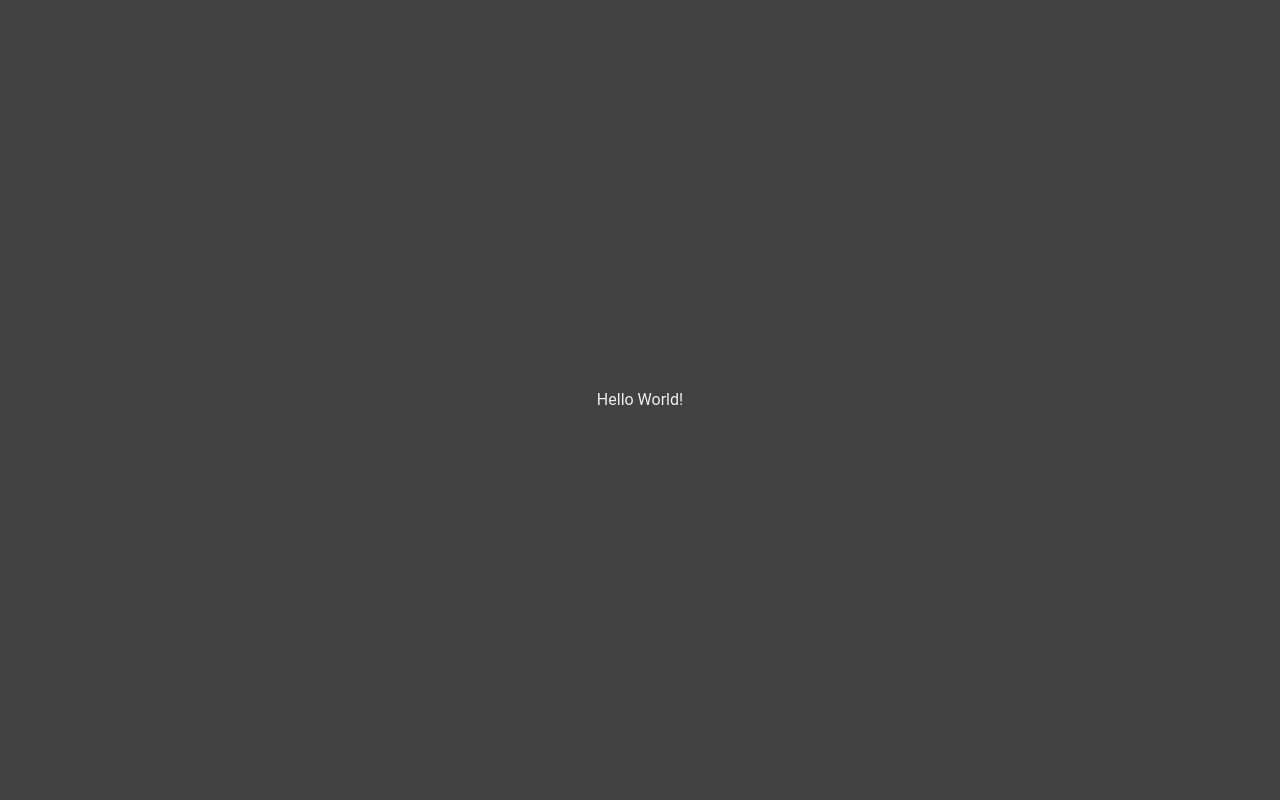
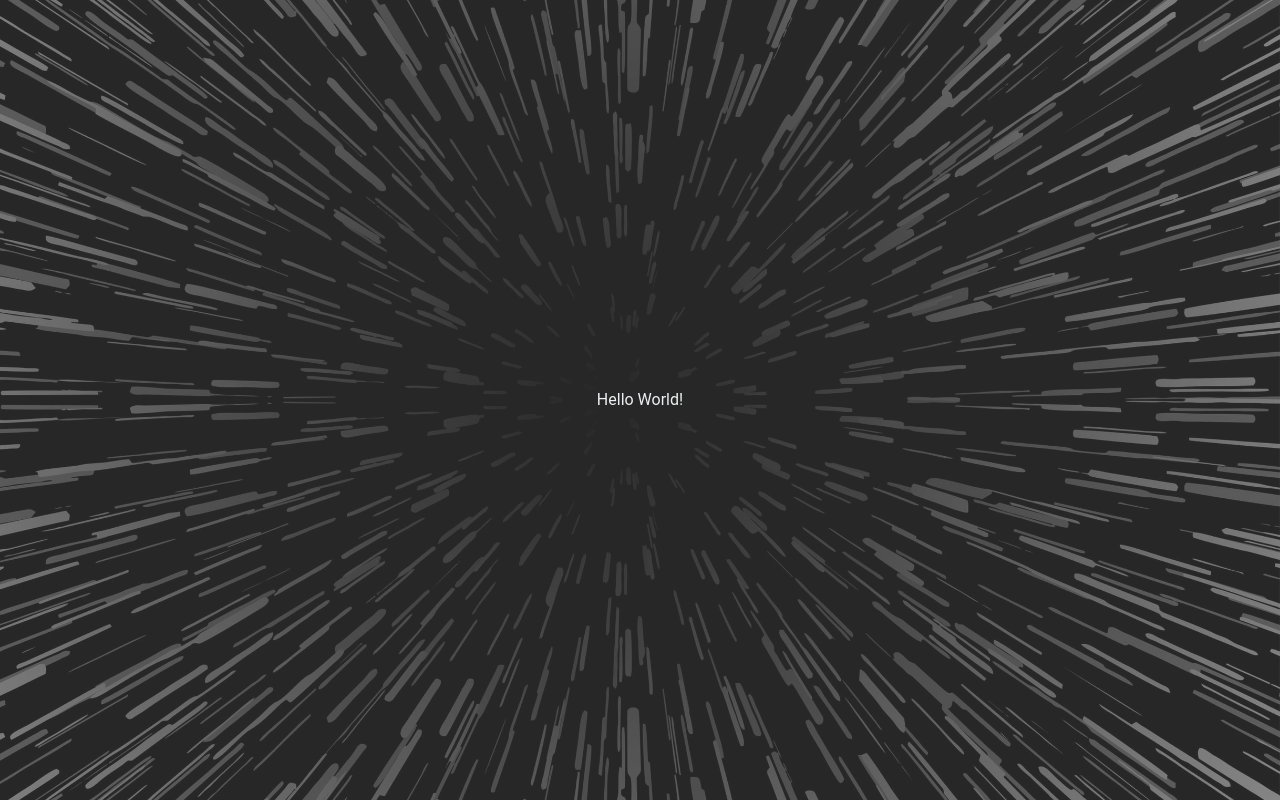
Before and after one commit to AstrOOnauta/hubbi-web-challenge, a Next.js app: page / in a window 1280 px wide. Built offline with nearby package versions, Linux system fonts and the light colour scheme.

Commit message:
feat: background

```diff
--- /dev/null
+++ b/src/components/Background/index.tsx
@@ -0,0 +1,23 @@
+import { Box, makeStyles } from '@material-ui/core'
+
+const useStyles = makeStyles({
+  root: {
+    position: 'fixed',
+    zIndex: -1,
+    backgroundImage: 'url(/background.jpg)',
+    backgroundSize: 'cover',
+    backgroundPosition: 'center',
+    minWidth: '100%',
+    minHeight: '100vh',
+    display: 'flex',
+    flexDirection: 'column',
+    justifyContent: 'center',
+    opacity: 0.4,
+  },
+})
+
+export default function Background() {
+  const classes = useStyles()
+
+  return <Box className={classes.root} />
+}
--- a/src/pages/_app.tsx
+++ b/src/pages/_app.tsx
@@ -1,6 +1,7 @@
 import { CssBaseline, ThemeProvider } from '@material-ui/core'
 import type { AppProps } from 'next/app'
 import Head from 'next/head'
+import Background from '../components/Background'
 import { Theme } from '../shared/themes'
 
 function MyApp({ Component, pageProps }: AppProps) {
@@ -12,6 +13,7 @@ function MyApp({ Component, pageProps }: AppProps) {
         <link rel="icon" href="/favicon.ico" />
       </Head>
       <CssBaseline />
+      <Background />
       <Component {...pageProps} />
     </ThemeProvider>
   )
--- a/src/pages/index.tsx
+++ b/src/pages/index.tsx
@@ -3,7 +3,7 @@ import { Grid, makeStyles, Typography } from '@material-ui/core'
 
 const useStyles = makeStyles({
   root: {
-    minWidth: '100%',
+    width: '100%',
     minHeight: '100vh',
     display: 'flex',
     flexDirection: 'column',
@@ -15,7 +15,9 @@ const Home: NextPage = () => {
   const classes = useStyles()
 
   return (
+    <>
       <Grid
+        container
         className={classes.root}
         spacing={0}
         alignItems="center"
@@ -25,6 +27,7 @@ const Home: NextPage = () => {
           <Typography>Hello World!</Typography>
         </Grid>
       </Grid>
+    </>
   )
 }
 
```
Also changed, not shown: public/background.jpg (added), public/vercel.svg (deleted). Lines whose indentation alone changed are shown as unchanged.
